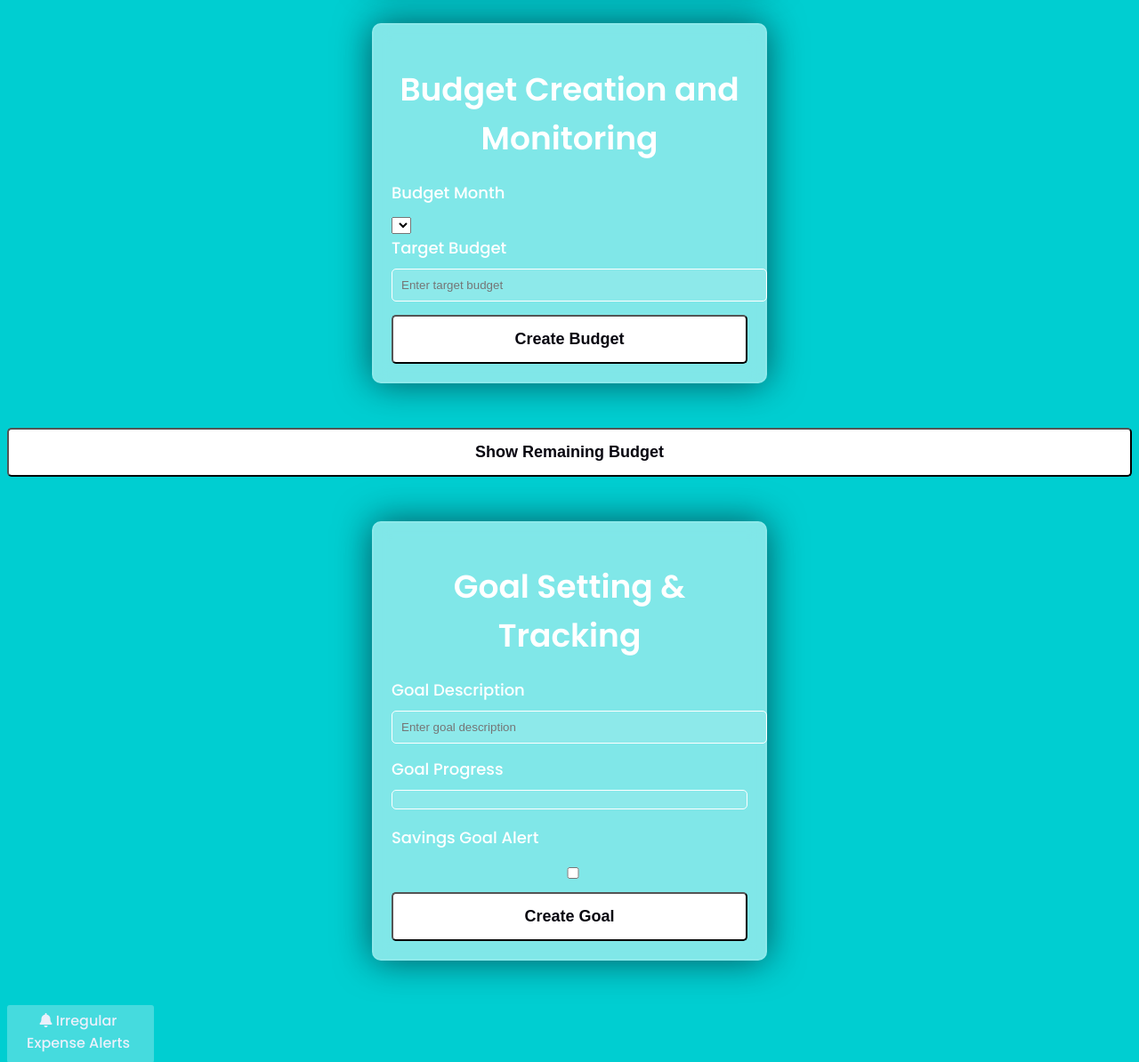
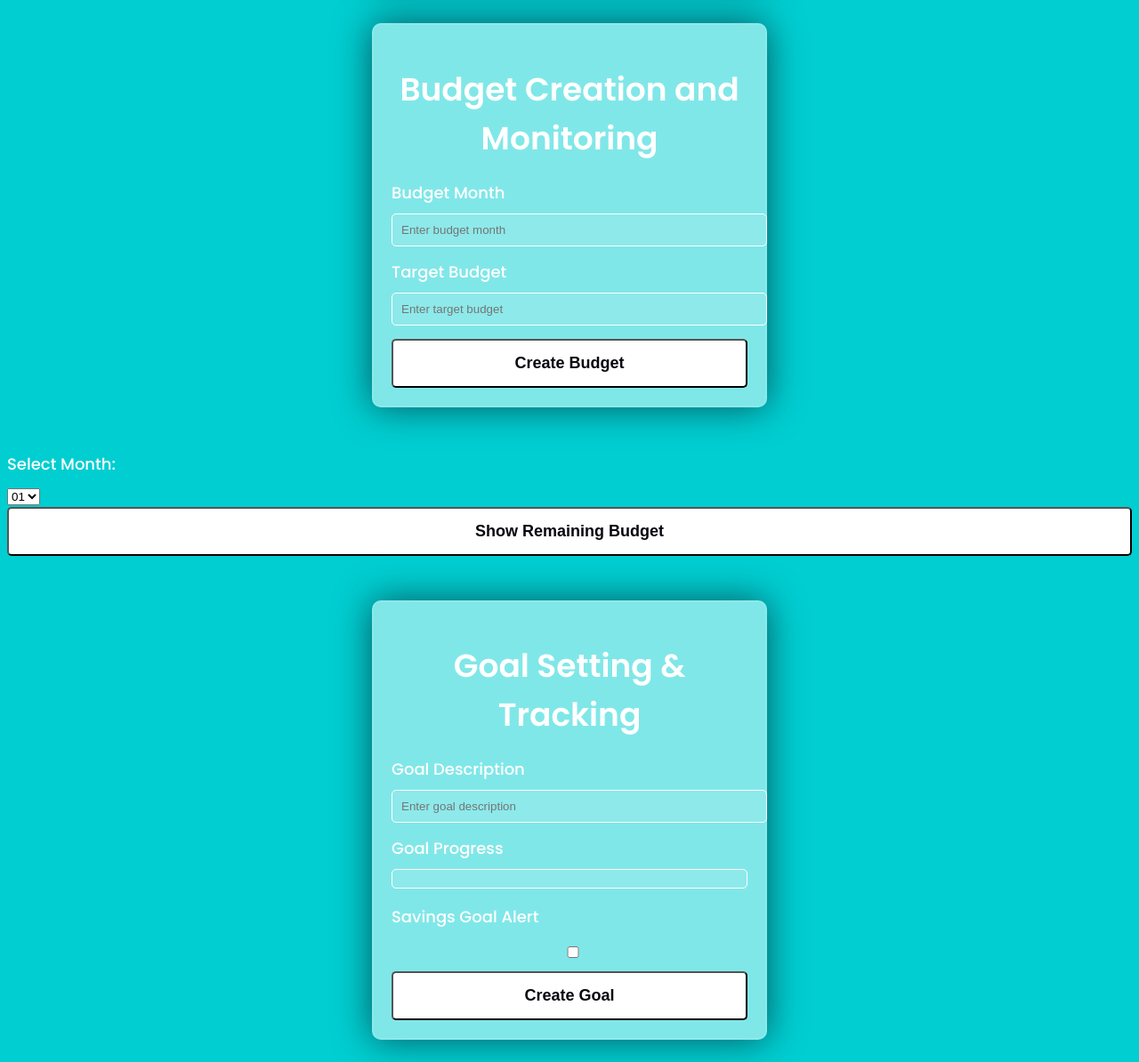
Before and after one commit to wasif-islam/money_management, a Django app: page /budget/ in a window 1280 px wide. Shown: the part 725-1919 px from the top of the page at 89% size. Run offline with Django 4.2, Linux system fonts and the light colour scheme; a user stored in the database is signed in; lists and menus that the app fills with data are empty.

Commit message:
slqlite3trecdi_SM_2311_0104

```diff
--- a/money_management/mod1/models.py
+++ b/money_management/mod1/models.py
@@ -62,5 +62,5 @@ class Budget(models.Model):
     target_budget = models.DecimalField(max_digits=10, decimal_places=2)
     created_at = models.DateTimeField(auto_now_add=True)
 
-    def __str__(self):
-        return f"{self.user.username} - {self.budget_month.strftime('%B %Y')}"
+    # def __str__(self):
+    #     return f"{self.user.username} - {self.budget_month.strftime('%B %Y')}"
--- a/money_management/mod1/views.py
+++ b/money_management/mod1/views.py
@@ -128,8 +128,12 @@ def create_budget(request):
         if form.is_valid():
             budget = form.save(commit=False)
 
-            # Save the budget_month as a string
-            budget.budget_month = form.cleaned_data['budget_month']
+            # Get month as a string from the form
+            month = form.cleaned_data['budget_month']
+
+            # Combine year and month to form 'YYYY-MM' format
+            budget.budget_month = month
+
             budget.user = request.user
             budget.save()
             messages.success(request, 'Budget updated successfully')
@@ -140,13 +144,15 @@ def create_budget(request):
     return render(request, 'budget.html', {'form': form})
 
 
-def show_remaining_budget(request):
+
+
+def show_remaining_budget(request, selected_month):
     if request.method == 'GET':
         user = request.user
-        current_month_budget = Budget.objects.filter(user=user, budget_month='2023-11').first()  # Change '2023-11' to the desired month
+        current_month_budget = Budget.objects.filter(user=user, budget_month=selected_month).first()
 
         if current_month_budget:
-            total_expense = Expense.objects.filter(user=user, date__year=2023, date__month=11).aggregate(Sum('amount'))['amount__sum'] or 0
+            total_expense = Expense.objects.filter(user=user, date__year=current_month_budget.created_at.year, date__month=current_month_budget.created_at.month).aggregate(Sum('amount'))['amount__sum'] or 0
 
             remaining_budget = current_month_budget.target_budget - total_expense
 
@@ -156,5 +162,7 @@ def show_remaining_budget(request):
                 message = f'Budget remaining: {remaining_budget}'
 
             return JsonResponse({'message': message})
+        else:
+            return JsonResponse({'message': f'Budget not found for {selected_month}'})
     else:
         return JsonResponse({'message': 'Invalid request'})
--- a/money_management/money_management/urls.py
+++ b/money_management/money_management/urls.py
@@ -34,7 +34,7 @@ urlpatterns = [
     path('add_expense/', views.add_expense, name='add_expense'),
     path('search_bills/', views.search_bills, name='search_bills'),
     path('create_budget/', views.create_budget, name='create_budget'),
-    path('show_remaining_budget/', views.show_remaining_budget, name='show_remaining_budget'),
+    path('show_remaining_budget/<str:selected_month>/', views.show_remaining_budget, name='show_remaining_budget'),
 
 
 
--- a/money_management/templates/budget.html
+++ b/money_management/templates/budget.html
@@ -145,30 +145,45 @@
         <h1>Budget Creation and Monitoring</h1>
 
         <label for="id_budget_month">Budget Month</label>
-        <select name="budget_month" id="id_budget_month" required>
-            {% for month, month_name in form.MONTH_CHOICES %}
-                <option value="{{ month }}">{{ month_name }}</option>
-            {% endfor %}
-        </select>
+        <input type="text" name="budget_month" id="id_budget_month" placeholder="Enter budget month" required>
 
         <label for="id_target_budget">Target Budget</label>
         <input type="number" name="target_budget" id="id_target_budget" placeholder="Enter target budget" required>
 
         <button type="submit">Create Budget</button>
     </form>
+
     <!-- Show Remaining Budget Section -->
+    <label for="budgetMonth">Select Month:</label>
+    <select id="budgetMonth">
+        <!-- JavaScript will dynamically populate options here -->
+    </select>
     <button id="showRemainingBudget">Show Remaining Budget</button>
     <div id="remainingBudgetMessage"></div>
 
     <script>
         // Add this script to your HTML file to handle the button click
         document.getElementById('showRemainingBudget').addEventListener('click', function () {
-            fetch('/show_remaining_budget/')  // Change the URL if needed
+            // Get the selected month from the dropdown
+            const selectedMonth = document.getElementById('budgetMonth').value;
+
+            // Make the AJAX request with the selected month
+            fetch(`/show_remaining_budget/${selectedMonth}/`)
                 .then(response => response.json())
                 .then(data => {
                     document.getElementById('remainingBudgetMessage').innerText = data.message;
                 });
         });
+
+        // Dynamically populate the month dropdown with a range of months
+        const monthDropdown = document.getElementById('budgetMonth');
+        for (let month = 1; month <= 12; month++) {
+            const option = document.createElement('option');
+            const monthString = String(month).padStart(2, '0');
+            option.value = monthString;
+            option.text = monthString;
+            monthDropdown.add(option);
+        }
     </script>
 
 
```
Also changed, not shown: money_management/db.sqlite3.
